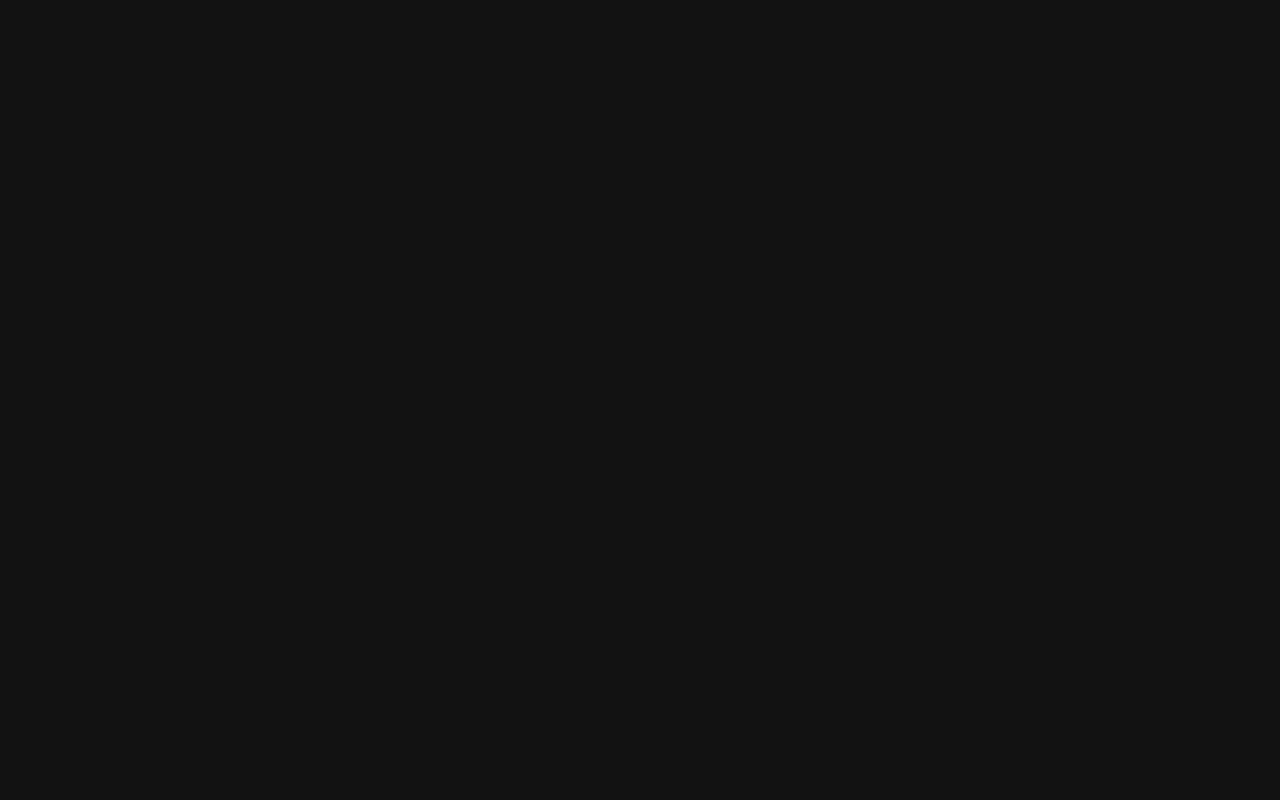
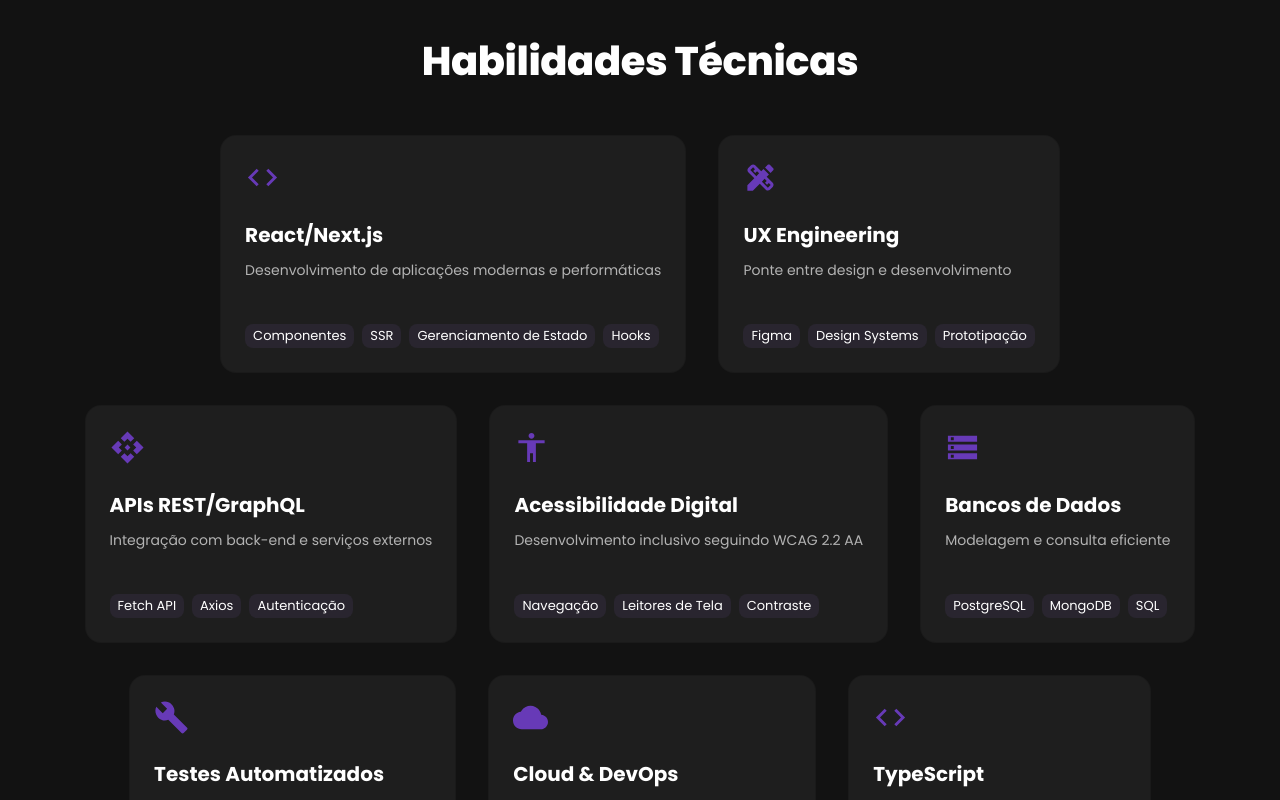
Before and after one commit to Scriblet/portfolio-2025, a React (Vite) app: page / in a window 1280 px wide. Shown: the part 2340-3140 px from the top of the page. Before the commit the page ends 2247 px from the top, so only its background shows below. Built offline with nearby package versions, Linux system fonts and the light colour scheme.

Commit message:
Add SkillsSection component

```diff
--- a/src/App.tsx
+++ b/src/App.tsx
@@ -2,6 +2,7 @@
 import PhilosophyBanner from "./pages/filosofia/filosofia";
 import Header from "./pages/header";
 import Presentation from "./pages/presentation";
+import SkillsSection from "./pages/skills/skills";
 
 export default function App() {
   return (
@@ -18,6 +19,7 @@
         <Presentation />
         <Experience />
         <PhilosophyBanner />
+        <SkillsSection />
       </div>
     </div>
   );
--- /dev/null
+++ b/src/pages/skills/skills.tsx
@@ -0,0 +1,177 @@
+import { motion } from "framer-motion";
+import { Box, Typography, Grid, Chip, useTheme, alpha } from "@mui/material";
+import {
+  Code,
+  DesignServices,
+  Storage,
+  Build,
+  Api,
+  Cloud,
+  Accessibility,
+} from "@mui/icons-material";
+
+const SkillsSection = () => {
+  const theme = useTheme();
+
+  const skills = [
+    {
+      icon: <Code fontSize="large" />,
+      title: "React/Next.js",
+      description: "Desenvolvimento de aplicações modernas e performáticas",
+      tags: ["Componentes", "SSR", "Gerenciamento de Estado", "Hooks"],
+    },
+    {
+      icon: <DesignServices fontSize="large" />,
+      title: "UX Engineering",
+      description: "Ponte entre design e desenvolvimento",
+      tags: ["Figma", "Design Systems", "Prototipação"],
+    },
+    {
+      icon: <Api fontSize="large" />,
+      title: "APIs REST/GraphQL",
+      description: "Integração com back-end e serviços externos",
+      tags: ["Fetch API", "Axios", "Autenticação"],
+    },
+    {
+      icon: <Accessibility fontSize="large" />,
+      title: "Acessibilidade Digital",
+      description: "Desenvolvimento inclusivo seguindo WCAG 2.2 AA",
+      tags: ["Navegação", "Leitores de Tela", "Contraste"],
+    },
+    {
+      icon: <Storage fontSize="large" />,
+      title: "Bancos de Dados",
+      description: "Modelagem e consulta eficiente",
+      tags: ["PostgreSQL", "MongoDB", "SQL"],
+    },
+    {
+      icon: <Build fontSize="large" />,
+      title: "Testes Automatizados",
+      description: "Garantia de qualidade e acessibilidade",
+      tags: ["Testes E2E", "Jest", "Cypress"],
+    },
+    {
+      icon: <Cloud fontSize="large" />,
+      title: "Cloud & DevOps",
+      description: "Deploy e monitoramento de aplicações",
+      tags: ["AWS", "GitHub Actions", "Docker"],
+    },
+    {
+      icon: <Code fontSize="large" />,
+      title: "TypeScript",
+      description: "Tipagem para código mais seguro",
+      tags: ["Interfaces", "Tipos Básicos", "Props"],
+    },
+    {
+      icon: <DesignServices fontSize="large" />,
+      title: "UI Development",
+      description: "Implementação pixel-perfect",
+      tags: ["Material UI", "Responsividade", "Microinterações"],
+    },
+    {
+      icon: <Build fontSize="large" />,
+      title: "Metodologias Ágeis",
+      description: "Trabalho em equipe eficiente",
+      tags: ["Scrum", "Sprints", "Kanban", "Pair Programming", "Scrumban"],
+    },
+  ];
+
+  return (
+    <Box component="section" sx={{ py: 8, px: { xs: 2, md: 4 } }}>
+      <Typography
+        variant="h2"
+        sx={{
+          fontWeight: 800,
+          mb: 6,
+          textAlign: "center",
+          fontSize: { xs: "2rem", md: "2.5rem" },
+          color: theme.palette.text.primary,
+        }}
+      >
+        Habilidades Técnicas
+      </Typography>
+
+      <Grid container spacing={4} justifyContent="center">
+        {skills.map((skill, index) => (
+          <Grid key={skill.title}>
+            <motion.div
+              initial={{ opacity: 0, y: 20 }}
+              whileInView={{ opacity: 1, y: 0 }}
+              viewport={{ once: true, margin: "-100px" }}
+              transition={{ delay: index * 0.1 }}
+            >
+              <Box
+                sx={{
+                  p: 3,
+                  height: "100%",
+                  borderRadius: 4,
+                  border: `1px solid ${theme.palette.divider}`,
+                  backgroundColor: theme.palette.background.paper,
+                  transition: "all 0.3s ease",
+                  "&:hover": {
+                    transform: "translateY(-4px)",
+                    boxShadow: `0 6px 16px ${alpha(
+                      theme.palette.primary.light,
+                      0.1,
+                    )}`,
+                  },
+                }}
+              >
+                <Box
+                  sx={{
+                    color: theme.palette.primary.main,
+                    mb: 2,
+                  }}
+                >
+                  {skill.icon}
+                </Box>
+
+                <Typography
+                  variant="h6"
+                  sx={{
+                    fontWeight: 700,
+                    mb: 1,
+                    color: theme.palette.text.primary,
+                  }}
+                >
+                  {skill.title}
+                </Typography>
+
+                <Typography
+                  variant="body2"
+                  sx={{
+                    mb: 2,
+                    color: theme.palette.text.secondary,
+                    minHeight: "3.5em",
+                  }}
+                >
+                  {skill.description}
+                </Typography>
+
+                <Box sx={{ display: "flex", flexWrap: "wrap", gap: 1 }}>
+                  {skill.tags.map((tag) => (
+                    <Chip
+                      key={tag}
+                      label={tag}
+                      size="small"
+                      sx={{
+                        borderRadius: 2,
+                        backgroundColor: alpha(
+                          theme.palette.primary.light,
+                          0.1,
+                        ),
+                        color: theme.palette.text.primary,
+                      }}
+                    />
+                  ))}
+                </Box>
+              </Box>
+            </motion.div>
+          </Grid>
+        ))}
+      </Grid>
+    </Box>
+  );
+};
+
+export default SkillsSection;
```
